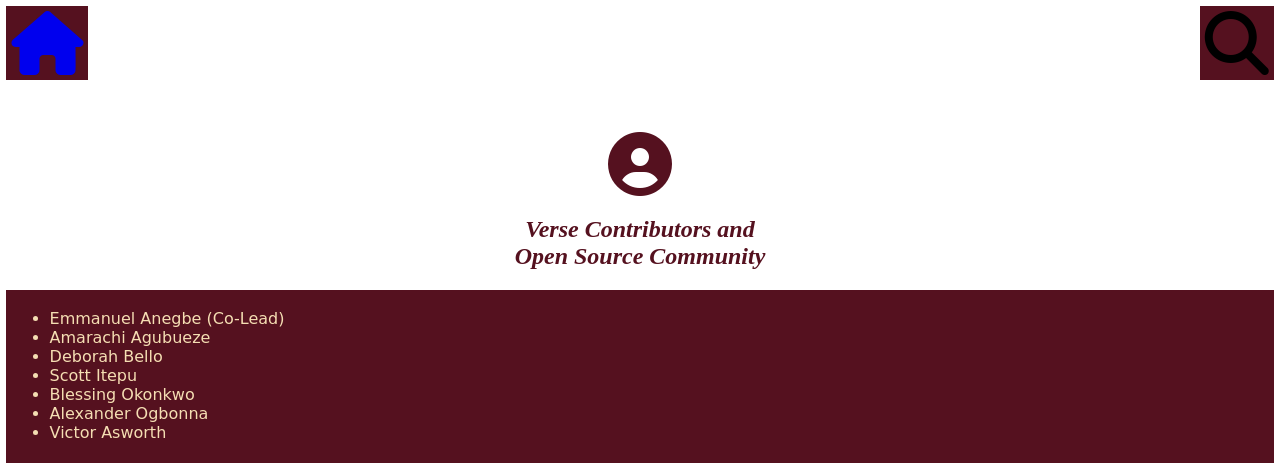
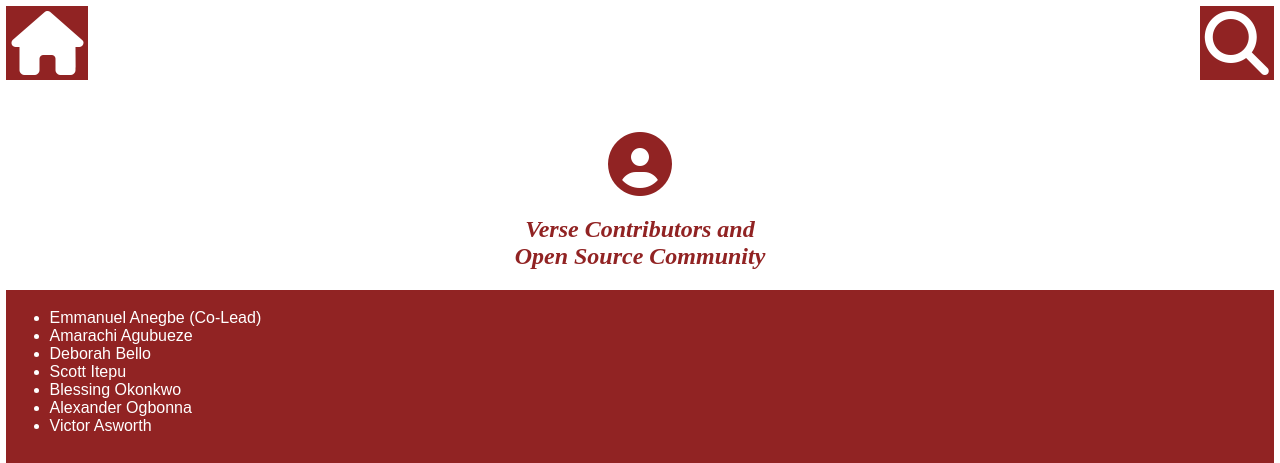
Before and after one commit to EOEboh/Bible-Verse-Generator, a plain HTML site: page contribute.html in a window 1280 px wide. Shown: the top 463 px of the page. Drawn offline with Linux system fonts and the light colour scheme.

Commit message:
updated colors and font

```diff
--- a/contribute.html
+++ b/contribute.html
@@ -12,29 +12,41 @@
         padding: 0.2rem;
       }
       h2{
-        color: rgb(85, 17, 31);
+        color: #912323;
         text-align: center;
         font-style: italic;
         clear: both;
       }
+      a:link{
+        color: white;
+      }
+      a:visited{
+        color: white;
+      }
       .icon1{
         float: left;
         padding: 5px;
-        background-color: rgb(85, 17, 31);
+        color: white;
+        background-color: #912323;
       }
       .icon2{
         float: right;
         padding: 5px;
-        background-color: rgb(85, 17, 31);
+        color: white;
+        background-color: #912323;
       }
       .icon3{
         text-align: center;
-        color: rgb(85, 17, 31);
+        color: #912323;
       }
       .bottombody{
         padding: 0.2rem;
-        font-family: cursive;
+        font-family: Arial, Helvetica, sans-serif;
         color: wheat;
+      }
+      ul{
+        color: white;
+
       }
 
 
@@ -48,7 +60,7 @@
   <br/> <br/> <br/> <br/> <br/> <br/><br/>
   <div class="icon3"><i class="fa fa-user-circle fa-4x" aria-hidden="true"></i></div>
     <h2>Verse Contributors and <br/> Open Source Community</h2>
-   <div class="bottombody" style="background-color: rgb(85, 17, 31);">
+   <div class="bottombody" style="background-color: #912323;">
   <ul>
     <li>Emmanuel Anegbe (Co-Lead)</li>
     <li>Amarachi Agubueze</li>
--- a/styles.css
+++ b/styles.css
@@ -20,14 +20,14 @@ body{
     body{
         background-image: url('./img/bible-bg2.jpg');
         background-repeat: repeat-x;
-        background-color: rgb(85, 17, 31);
+        background-color: #912323;
     }
 }
 
 h1{
     text-align: center;
     font-family: 'Segoe UI', Tahoma, Geneva, Verdana, sans-serif;
-    color: rgb(85, 17, 31);
+    color: #912323;
 
 }
 #time{
@@ -36,7 +36,7 @@ h1{
 #datetime{
     font-family: Impact, Haettenschweiler, 'Arial Narrow Bold', sans-serif;
     font-size: 150%;
-    color: rgb(85, 17, 31);
+    color: #912323;
     text-align: end;
 }
 #displayVerse{
@@ -50,7 +50,7 @@ h1{
 }
 #button{
     padding: 1rem;
-    background-color:rgb(85, 17, 31);
+    background-color:#912323;
     cursor: pointer;
     font-weight: 600;
     font-size: large;
@@ -77,8 +77,8 @@ h1{
     }
 }
 .fa-github{
-    color: brown ;
+    color: #912323 ;
 }
 .fa-user-circle{
-    color: darkolivegreen;
+    color: #912323;
 }
```
